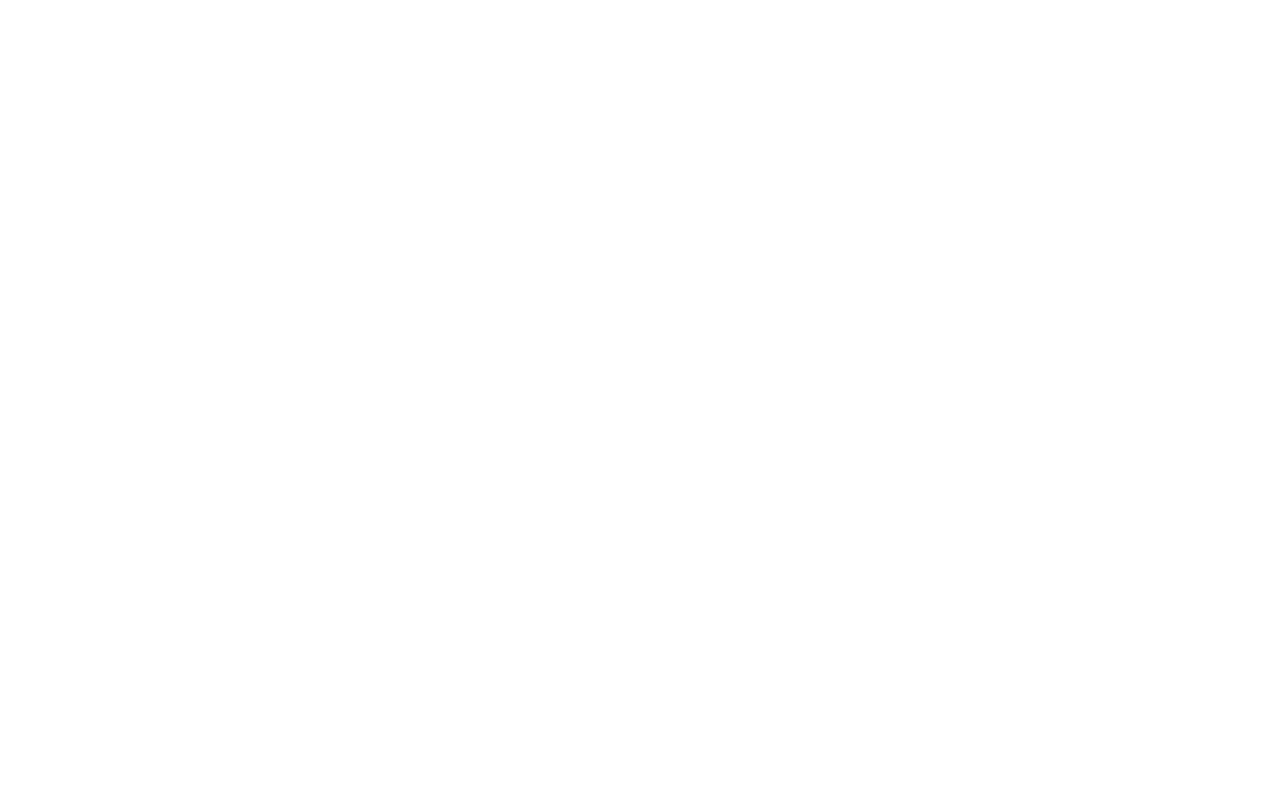
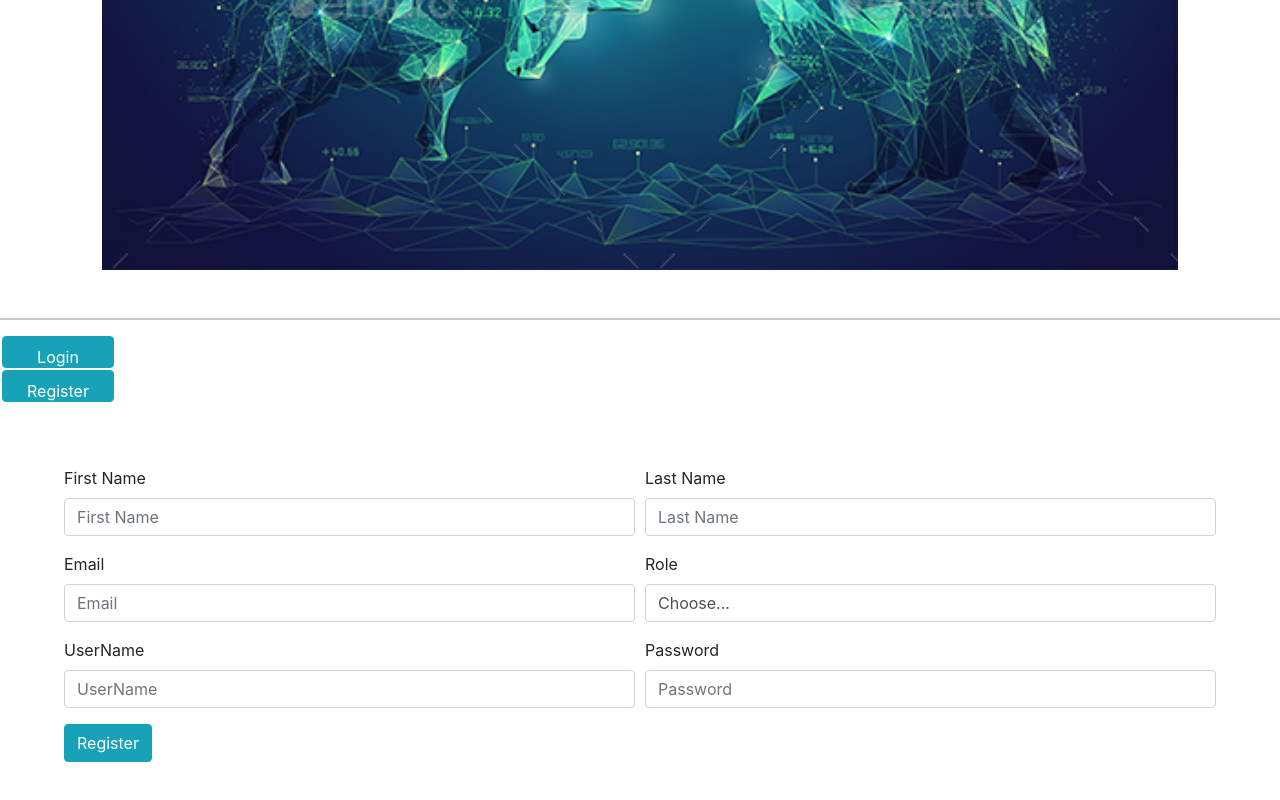
Before and after one commit to 211115-jwa/P2-StockYourself-Fronend-Amplifier, an Angular app in the folder StockYourself/: page /home/register in a window 1280 px wide. Before the commit this address led to /. Shown: the part 362-1162 px from the top of the page. Before the commit the page ends 800 px from the top, so only its background shows below. Built offline with nearby package versions, Linux system fonts and the light colour scheme.

Commit message:
can click on login and register now

```diff
--- a/StockYourself/src/app/components/home/home.component.html
+++ b/StockYourself/src/app/components/home/home.component.html
@@ -9,3 +9,5 @@
     <a class="btn btn-info nav-link" id="register" routerLink="register" role="button" style="margin: 2px;">Register </a>
   </span>
 </div>
+
+<router-outlet></router-outlet>
--- a/StockYourself/src/app/components/login/login.component.css
+++ b/StockYourself/src/app/components/login/login.component.css
@@ -1,4 +1,4 @@
-#login{
-  padding: 20px;
-  margin: 20px;
+#loginForm{
+  padding: 2em;
+  margin: 2em;
 }
--- a/StockYourself/src/app/components/login/login.component.html
+++ b/StockYourself/src/app/components/login/login.component.html
@@ -1,9 +1,18 @@
-<form id="login">
-  <label for="username">Username: </label>
-  <input type="text" id="username" [(ngModel)]="usernameInput" name="username">
-  <br>
-  <label for="password">Password: </label>
-  <input type="password" id="password" [(ngModel)]="passwordInput" name="password">
-  <br>
-  <button type="button" id="loginBtn" (click)="logIn()">Submit</button>
-</form>
+
+<div id="loginForm">
+  <form>
+    <div class="form-row">
+
+      <div class="form-group col-md-6">
+        <label for="inputUserName">UserName</label>
+        <input type="text" class="form-control" id="inputUserName" placeholder="UserName" [(ngModel)]="usernameInput" name="username">
+      </div>
+      <div class="form-group col-md-6">
+        <label for="inputPassword4">Password</label>
+        <input type="password" class="form-control" id="inputPassword4" placeholder="Password" [(ngModel)]="passwordInput" name="password">
+      </div>
+    </div>
+
+    <button type="submit" class="btn btn-info" (click)="logIn()">LogIn</button>
+  </form>
+</div>
--- a/StockYourself/src/app/components/register/register.component.css
+++ b/StockYourself/src/app/components/register/register.component.css
@@ -0,0 +1,4 @@
+#registerForm{
+  padding: 2em;
+  margin: 2em;
+}
--- a/StockYourself/src/app/components/register/register.component.html
+++ b/StockYourself/src/app/components/register/register.component.html
@@ -1 +1,36 @@
-<p>register works!</p>
+<div id="registerForm">
+  <form>
+    <div class="form-row">
+      <div class="form-group col-md-6">
+        <label for="inputFirstName">First Name</label>
+        <input type="text" class="form-control" id="inputFirstName" placeholder="First Name">
+      </div>
+      <div class="form-group col-md-6">
+        <label for="inputLastName">Last Name</label>
+        <input type="text" class="form-control" id="inputLastName" placeholder="Last Name">
+      </div>
+      <div class="form-group col-md-6">
+        <label for="inputEmail">Email</label>
+        <input type="email" class="form-control" id="inputEmail" placeholder="Email">
+      </div>
+      <div class="form-group col-md-6">
+        <label for="inputRole">Role</label>
+        <select id="inputRole" class="form-control">
+          <option selected>Choose...</option>
+          <option value="1">User</option>
+          <option value="2">Admin</option>
+        </select>
+      </div>
+      <div class="form-group col-md-6">
+        <label for="inputUserName">UserName</label>
+        <input type="text" class="form-control" id="inputUserName" placeholder="UserName">
+      </div>
+      <div class="form-group col-md-6">
+        <label for="inputPassword4">Password</label>
+        <input type="password" class="form-control" id="inputPassword4" placeholder="Password">
+      </div>
+    </div>
+
+    <button type="submit" class="btn btn-info">Register</button>
+  </form>
+</div>
```
Also changed, not shown: StockYourself/src/app/app-routing.module.ts (+10 -2 lines).
